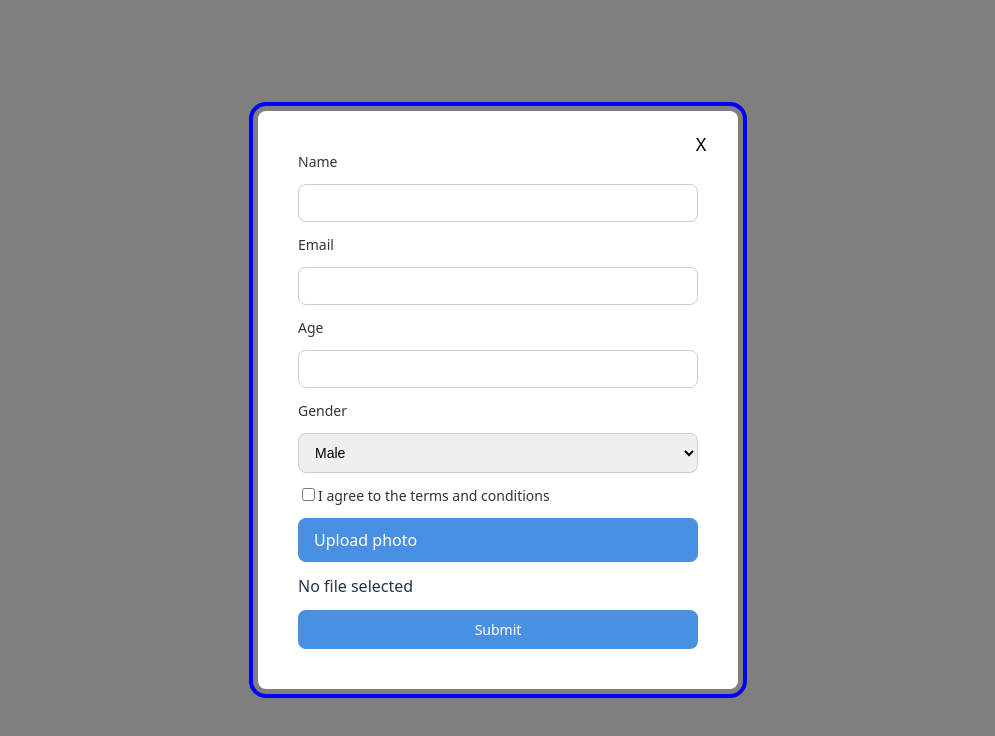
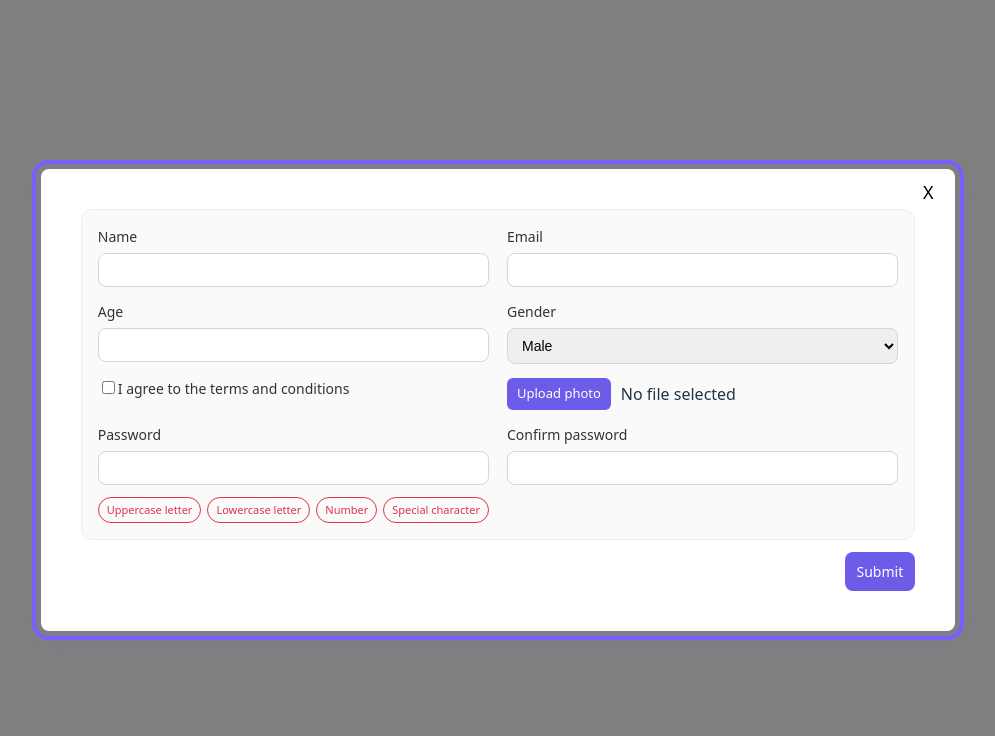
Before and after one commit to NinaEvlash/react-task, a React (Vite) app: page / in a window 1280 px wide. Both pictures are taken after a click on the button "Uncontrolled Form". Shown: the top 736 px of the page, without its empty margins (142-1137 px from the left). Built offline with nearby package versions, Linux system fonts and the light colour scheme.

Commit message:
feat: add password fild, change forms style

```diff
--- a/src/components/Forms/Form.css
+++ b/src/components/Forms/Form.css
@@ -9,6 +9,29 @@ p {
   min-width: 320px;
 }
 
+.form-section {
+  display: grid;
+  grid-template-columns: 1fr 1fr;
+  gap: 14px 18px;
+  padding: 16px;
+  border: 1px solid #eee;
+  border-radius: 12px;
+  background: #fafafa;
+}
+
+.form-field {
+  display: flex;
+  flex-direction: column;
+  gap: 6px;
+}
+
+.file-row {
+  display: flex;
+  align-items: center;
+  gap: 10px;
+  flex-wrap: wrap;
+}
+
 .label {
   font-size: 14px;
   font-weight: 500;
@@ -16,12 +39,12 @@ p {
 }
 
 .input {
-  padding: 10px 12px;
-  border: 1px solid #ccc;
+  width: 100%;
+  padding: 8px 10px;
+  border: 1px solid #d0d7de;
   border-radius: 8px;
   font-size: 14px;
-  outline: none;
-  transition: 0.2s;
+  box-sizing: border-box;
 }
 
 .input:focus {
@@ -36,8 +59,9 @@ p {
 }
 
 .button {
+  align-self: flex-end;
   padding: 10px 12px;
-  background: #4a90e2;
+  background: #6c5ce7;
   color: white;
   border: none;
   border-radius: 8px;
@@ -47,7 +71,7 @@ p {
 }
 
 .button:hover {
-  background: #357bd8;
+  background: #5a4bd6;
 }
 
 .button:disabled {
@@ -60,15 +84,45 @@ p {
 }
 
 .file-label {
-  display: inline-block;
-  padding: 10px 16px;
-  background-color: #4a90e2;
+  display: inline-flex;
+  align-items: center;
+  justify-content: center;
+  width: fit-content;
+  padding: 6px 10px;
+  background: #6c5ce7;
   color: white;
-  border-radius: 8px;
+  border-radius: 6px;
+  font-size: 13px;
   cursor: pointer;
   transition: 0.2s;
 }
 
 .file-label:hover {
-  background: #357bd8;
+  background: #5a4bd6;
 }
+
+.password-strength {
+  display: flex;
+  flex-wrap: wrap;
+  gap: 6px;
+  padding: 0;
+  margin: 6px 0 0;
+  list-style: none;
+}
+
+.password-strength li {
+  font-size: 11px;
+  padding: 4px 8px;
+  border-radius: 999px;
+  border: 1px solid;
+  white-space: nowrap;
+}
+.valid {
+  color: #198754;
+  border-color: #198754;
+}
+
+.invalid {
+  color: #dc3545;
+  border-color: #dc3545;
+}
--- a/src/components/Forms/HookForm.tsx
+++ b/src/components/Forms/HookForm.tsx
@@ -19,12 +19,20 @@ export const HookForm = ({ onClose }: Props) => {
     register,
     handleSubmit,
     watch,
-    formState: { errors },
+    formState: { errors, isValid },
   } = useForm<FormValues>({
     resolver: yupResolver(formSchema) as Resolver<FormValues, unknown, FormValues>,
+    mode: 'onChange',
   });
 
   const file = watch('image');
+
+  const password = watch('password') || '';
+
+  const hasUppercase = /[A-Z]/.test(password);
+  const hasLowercase = /[a-z]/.test(password);
+  const hasNumber = /\d/.test(password);
+  const hasSpecial = /[^A-Za-z0-9]/.test(password);
 
   const onSubmit: SubmitHandler<FormValues> = async (data) => {
     const file = data.image?.[0];
@@ -43,6 +51,7 @@ export const HookForm = ({ onClose }: Props) => {
         gender: data.gender as 'male' | 'female' | 'other',
         terms: data.terms,
         image: imageBase64,
+        password: data.password,
       }),
     );
 
@@ -50,18 +59,24 @@ export const HookForm = ({ onClose }: Props) => {
   };
   return (
     <form className="form" onSubmit={handleSubmit(onSubmit)}>
+      <div className="form-section">
+        <div className="form-field">
           <label htmlFor="name" className="label">
             Name
           </label>
           <input id="name" className="input" {...register('name')} />
           <p className="error">{errors.name?.message}</p>
+        </div>
 
+        <div className="form-field">
           <label htmlFor="email" className="label">
             Email
           </label>
           <input id="email" className="input" {...register('email')} />
           <p className="error">{errors.email?.message}</p>
+        </div>
 
+        <div className="form-field">
           <label htmlFor="age" className="label">
             Age
           </label>
@@ -73,7 +88,9 @@ export const HookForm = ({ onClose }: Props) => {
             })}
           />
           <p className="error">{errors.age?.message}</p>
+        </div>
 
+        <div className="form-field">
           <label htmlFor="gender" className="label">
             Gender
           </label>
@@ -82,13 +99,18 @@ export const HookForm = ({ onClose }: Props) => {
             <option value="female">Female</option>
             <option value="other">Other</option>
           </select>
+        </div>
 
+        <div className="form-field">
           <label htmlFor="terms" className="label">
             <input id="terms" type="checkbox" {...register('terms')} />I agree to the terms and
             conditions
           </label>
           <p className="error">{errors.terms?.message}</p>
+        </div>
 
+        <div className="form-field">
+          <div className="file-row">
             <label htmlFor="image" className="file-label">
               Upload photo
             </label>
@@ -102,9 +124,42 @@ export const HookForm = ({ onClose }: Props) => {
             />
 
             <p>{file?.[0]?.name || 'No file selected'}</p>
+          </div>
+
           <p className="error">{errors.image?.message}</p>
+        </div>
 
-      <button className="button" type="submit">
+        <div className="form-field">
+          <label htmlFor="password" className="label">
+            Password
+          </label>
+          <input id="password" type="password" className="input" {...register('password')} />
+          <ul className="password-strength">
+            <li className={hasUppercase ? 'valid' : 'invalid'}>Uppercase letter</li>
+
+            <li className={hasLowercase ? 'valid' : 'invalid'}>Lowercase letter</li>
+
+            <li className={hasNumber ? 'valid' : 'invalid'}>Number</li>
+
+            <li className={hasSpecial ? 'valid' : 'invalid'}>Special character</li>
+          </ul>
+          <p className="error">{errors.password?.message}</p>
+        </div>
+        <div className="form-field">
+          <label htmlFor="confirmPassword" className="label">
+            Confirm password
+          </label>
+          <input
+            id="confirmPassword"
+            type="password"
+            className="input"
+            {...register('confirmPassword')}
+          />
+          <p className="error">{errors.confirmPassword?.message}</p>
+        </div>
+      </div>
+
+      <button className="button" type="submit" disabled={!isValid}>
         Submit
       </button>
     </form>
--- a/src/components/Forms/UncontrolledForm.tsx
+++ b/src/components/Forms/UncontrolledForm.tsx
@@ -14,6 +14,12 @@ export const UncontrolledForm = ({ onClose }: Props) => {
   const dispatch = useDispatch();
 
   const [fileName, setFileName] = useState('');
+  const [password, setPassword] = useState('');
+
+  const hasUppercase = /[A-Z]/.test(password);
+  const hasLowercase = /[a-z]/.test(password);
+  const hasNumber = /\d/.test(password);
+  const hasSpecial = /[^A-Za-z0-9]/.test(password);
 
   const handleSubmit = async (e: React.FormEvent) => {
     e.preventDefault();
@@ -45,6 +51,7 @@ export const UncontrolledForm = ({ onClose }: Props) => {
       gender: formData.get('gender') as 'male' | 'female' | 'other',
       terms: formData.get('terms') !== null,
       image: '',
+      password: formData.get('password') as string,
     };
 
     dispatch(
@@ -58,21 +65,29 @@ export const UncontrolledForm = ({ onClose }: Props) => {
 
   return (
     <form className="form" onSubmit={handleSubmit}>
+      <div className="form-section">
+        <div className="form-field">
           <label htmlFor="name" className="label">
             Name
           </label>
           <input id="name" className="input" name="name" />
+        </div>
 
+        <div className="form-field">
           <label htmlFor="email" className="label">
             Email
           </label>
           <input id="email" className="input" name="email" />
+        </div>
 
+        <div className="form-field">
           <label htmlFor="age" className="label">
             Age
           </label>
           <input id="age" className="input" name="age" type="number" />
+        </div>
 
+        <div className="form-field">
           <label htmlFor="gender" className="label">
             Gender
           </label>
@@ -81,11 +96,16 @@ export const UncontrolledForm = ({ onClose }: Props) => {
             <option value="female">Female</option>
             <option value="other">Other</option>
           </select>
+        </div>
 
+        <div className="form-field">
           <label htmlFor="terms" className="label">
             <input id="terms" type="checkbox" name="terms" />I agree to the terms and conditions
           </label>
+        </div>
 
+        <div className="form-field">
+          <div className="file-row">
             <label htmlFor="image" className="file-label">
               Upload photo
             </label>
@@ -99,6 +119,41 @@ export const UncontrolledForm = ({ onClose }: Props) => {
             />
 
             <p className="selected-file">{fileName || 'No file selected'}</p>
+          </div>
+        </div>
+
+        <div className="form-field">
+          <label htmlFor="password" className="label">
+            Password
+          </label>
+
+          <input
+            id="password"
+            name="password"
+            type="password"
+            className="input"
+            onChange={(e) => setPassword(e.target.value)}
+          />
+
+          <ul className="password-strength">
+            <li className={hasUppercase ? 'valid' : 'invalid'}>Uppercase letter</li>
+
+            <li className={hasLowercase ? 'valid' : 'invalid'}>Lowercase letter</li>
+
+            <li className={hasNumber ? 'valid' : 'invalid'}>Number</li>
+
+            <li className={hasSpecial ? 'valid' : 'invalid'}>Special character</li>
+          </ul>
+        </div>
+
+        <div className="form-field">
+          <label htmlFor="confirmPassword" className="label">
+            Confirm password
+          </label>
+
+          <input id="confirmPassword" name="confirmPassword" type="password" className="input" />
+        </div>
+      </div>
 
       <button className="button" type="submit">
         Submit
--- a/src/components/Modal/Modal.css
+++ b/src/components/Modal/Modal.css
@@ -16,14 +16,15 @@
 }
 
 .modal:focus {
-  outline: 4px solid blue;
+  outline: 4px solid #7c5cff;
+  box-shadow: 0 6px 20px rgba(124, 92, 255, 0.12);
   outline-offset: 5px;
 }
 
 .close-button {
   position: absolute;
-  top: 10px;
-  right: 10px;
+  top: 0;
+  right: 0;
   background: transparent;
   border: none;
   font-size: 18px;
--- a/src/store/formsSlice.ts
+++ b/src/store/formsSlice.ts
@@ -9,6 +9,7 @@ export type Submission = {
   gender: 'male' | 'female' | 'other';
   terms: boolean;
   image: string;
+  password: string;
 };
 
 type FormsState = {
--- a/src/validation/formSchema.ts
+++ b/src/validation/formSchema.ts
@@ -1,7 +1,14 @@
 import * as yup from 'yup';
 
 export const formSchema = yup.object({
-  name: yup.string().required('Name is required'),
+  name: yup
+    .string()
+    .required('Name is required')
+    .test('first-letter-uppercase', 'Name must start with a capital letter', (value) => {
+      if (!value) return true;
+
+      return value[0] === value[0].toUpperCase();
+    }),
 
   age: yup
     .number()
@@ -13,7 +20,25 @@ export const formSchema = yup.object({
     .positive('Age must be positive')
     .integer('Age must be an integer'),
 
-  email: yup.string().email('Invalid email').required('Email is required'),
+  email: yup
+    .string()
+    .email('Invalid email')
+    .required('Email is required')
+    .test('email-validation', 'Invalid email', (value) => {
+      if (!value) return false;
+
+      const parts = value.split('@');
+
+      if (parts.length !== 2) return false;
+
+      const [local, domain] = parts;
+
+      if (!local) return false;
+
+      if (!domain.includes('.')) return false;
+
+      return true;
+    }),
 
   gender: yup.string().required('Select gender'),
 
@@ -36,4 +61,10 @@ export const formSchema = yup.object({
 
       return file.size <= 2 * 1024 * 1024;
     }),
+  password: yup.string().required('Password is required'),
+
+  confirmPassword: yup
+    .string()
+    .required('Confirm password is required')
+    .oneOf([yup.ref('password')], 'Passwords must match'),
 });
```
Lines whose indentation alone changed are shown as unchanged.
